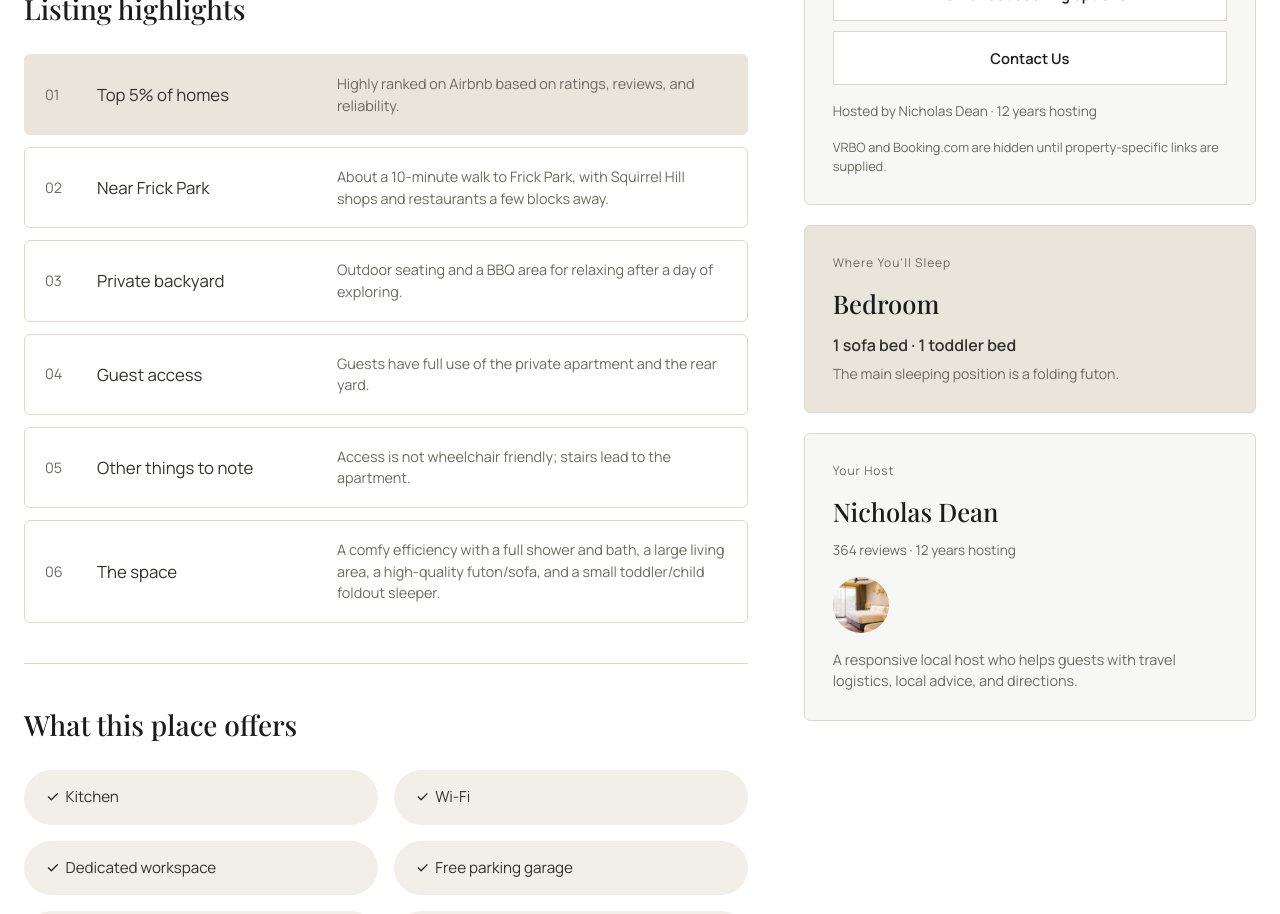
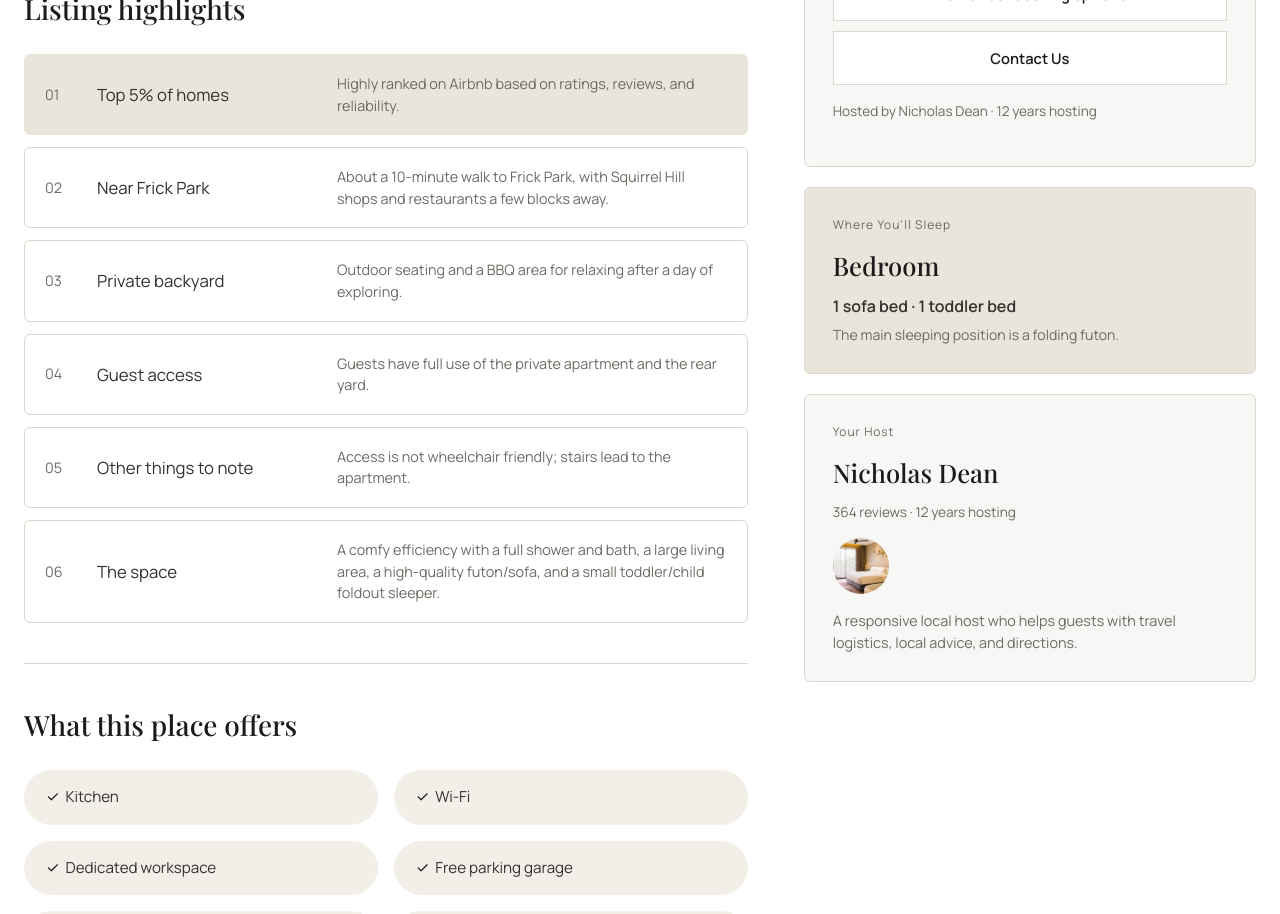
Before and after one commit to TOPDevelopmentLLC/PantherProperties, a React (Vite) app: page /properties/carriage-house-apartment in a window 1280 px wide. Shown: the part 1340-2254 px from the top of the page. Built offline with nearby package versions, Linux system fonts and the light colour scheme; a web font is replaced by a local one.

Commit message:
delete: removed unnecessary disclaimer

```diff
--- a/src/pages/PropertyDetailPage.module.css
+++ b/src/pages/PropertyDetailPage.module.css
@@ -323,12 +323,6 @@
   margin-bottom: 16px;
 }
 
-.bookedByNote {
-  color: var(--color-text-muted);
-  font-size: 0.8rem;
-  line-height: 1.5;
-}
-
 .sleepBeds {
   font-weight: 600;
   margin-bottom: 6px;
--- a/src/pages/PropertyDetailPage.tsx
+++ b/src/pages/PropertyDetailPage.tsx
@@ -159,18 +159,6 @@ export default function PropertyDetailPage() {
                 <p className={styles.hostMeta}>
                   Hosted by {property.hostName} · {property.hostYears} years hosting
                 </p>
-                {(() => {
-                  const hiddenPlatforms = [
-                    !property.vrboUrl && 'VRBO',
-                    !property.bookingUrl && 'Booking.com',
-                  ].filter(Boolean)
-                  return hiddenPlatforms.length > 0 ? (
-                    <p className={styles.bookedByNote}>
-                      {hiddenPlatforms.join(' and ')} {hiddenPlatforms.length > 1 ? 'are' : 'is'} hidden until
-                      property-specific {hiddenPlatforms.length > 1 ? 'links are' : 'link is'} supplied.
-                    </p>
-                  ) : null
-                })()}
               </div>
 
               <div className={styles.sleepCard}>
```
